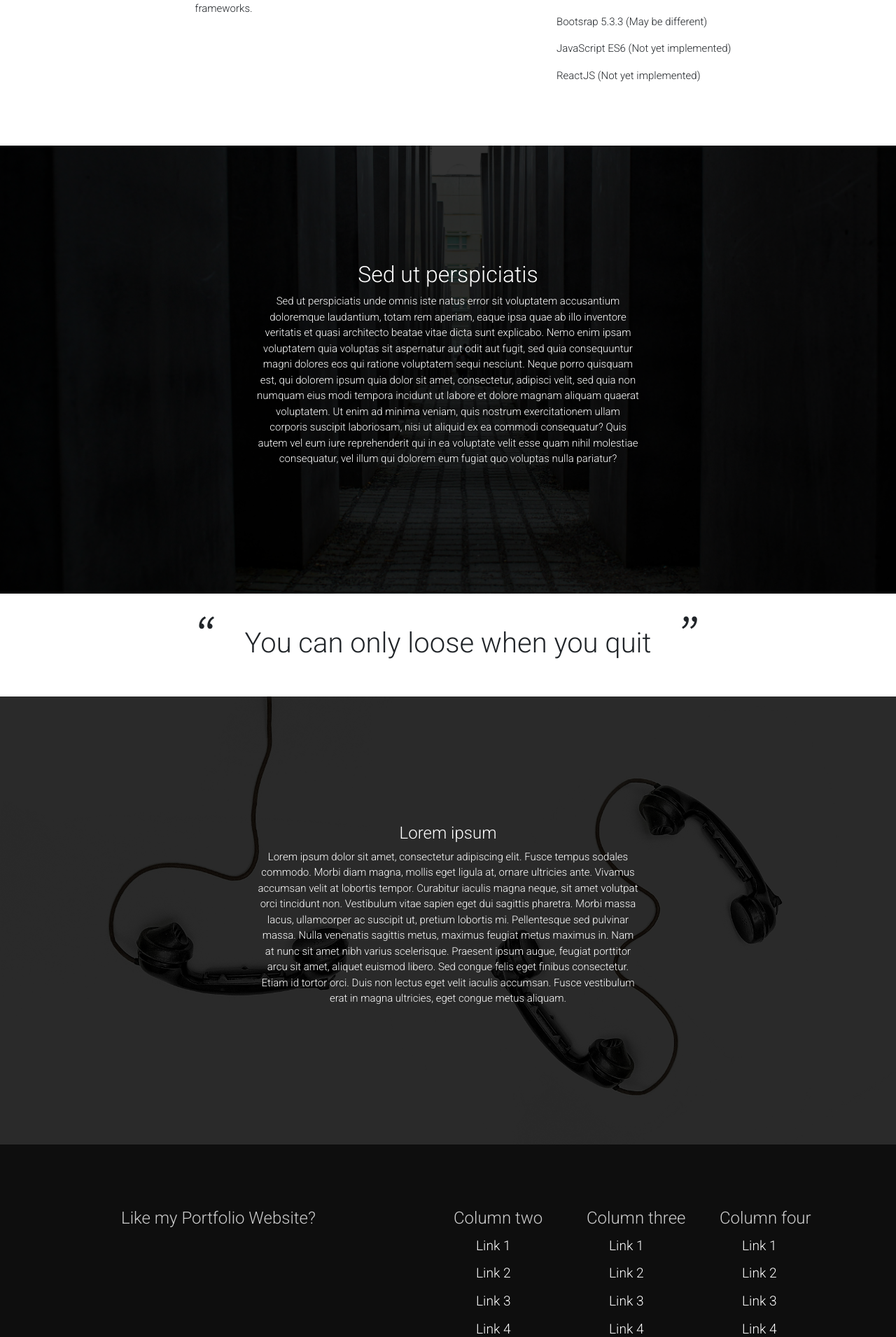
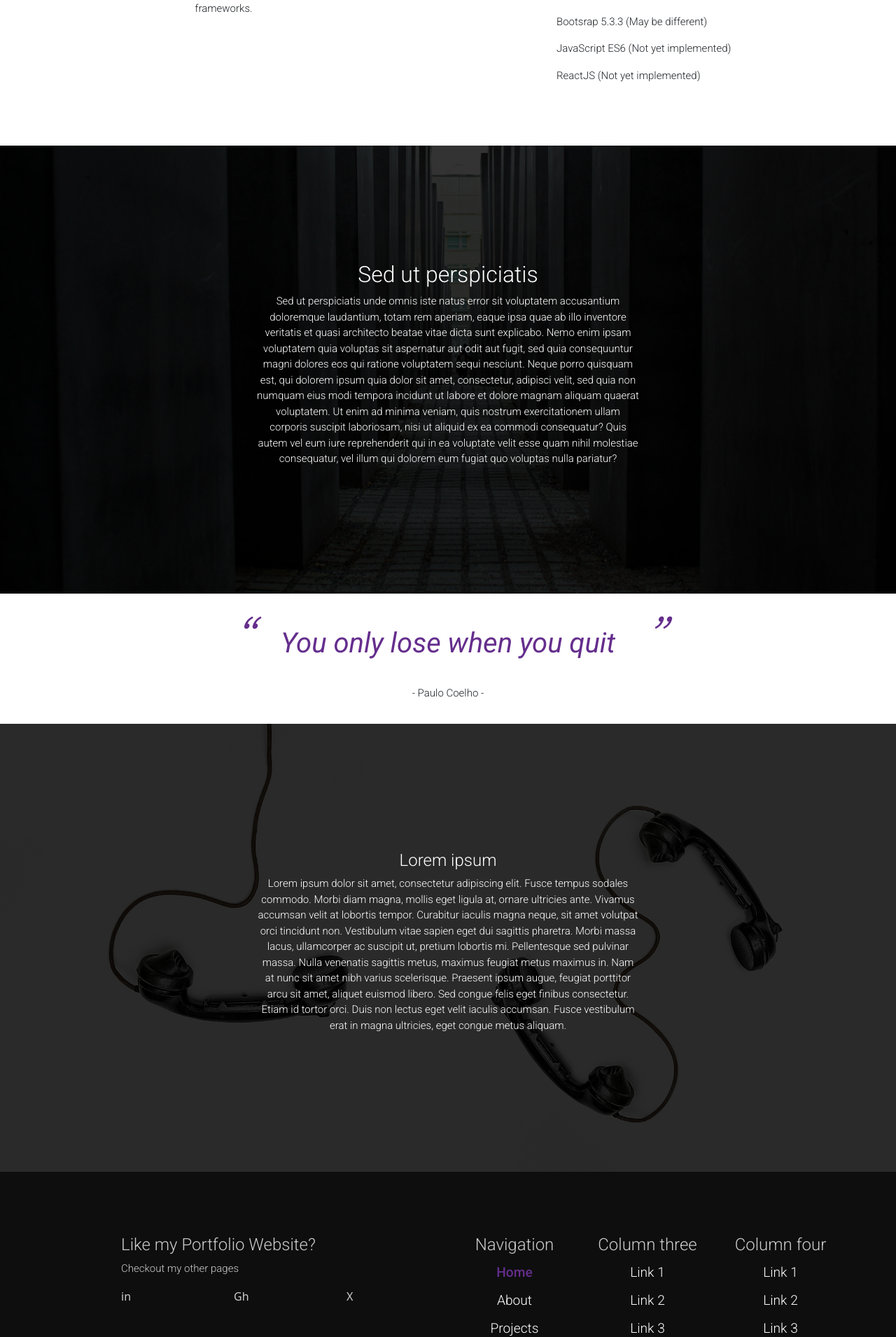
Before and after one commit to Hardanto/mkario, a PHP site: page /home in a window 1280 px wide. Shown: the part 1170-3080 px from the top of the page at 70% size. Run offline with PHP 8.4, Linux system fonts and the light colour scheme.

Commit message:
Styling header and footer navigation link

```diff
--- a/frontend/includes/footer.php
+++ b/frontend/includes/footer.php
@@ -1,3 +1,7 @@
+<?php
+$url = explode('/', $_SERVER['REQUEST_URI'])[1];
+
+?>
 <div class='footer-container'>
 	<div class='container'>
 		<div class="row">
@@ -11,11 +15,33 @@
 			</div>
 			<div class="col-12 col-lg-5 py-4 px-2">
 				<h4 class="fw-light">Like my Portfolio Website?</h4>
-
+				<div class="row">
+					<div class="col-12"><p>Checkout my other pages</p></div>
+					<div class="col">in</div>
+					<div class="col">Gh</div>
+					<div class="col">X</div>
+				</div>
 			</div>
 			<div class="col-6 col-lg-2 py-4 px-2">
-				<h4 class="fw-light">Column two</h4>
-				<ul class="footer-menus">
+				<h4 class="fw-light text-center">Navigation</h4>
+				<ul class="footer-menus text-center p-0">
+					<li>
+						<a class="active" href="#">Home</a>
+					</li>
+					<li>
+						<a href="#">About</a>
+					</li>
+					<li>
+						<a href="#">Projects</a>
+					</li>
+					<li>
+						<a href="#">Contact</a>
+					</li>
+				</ul>
+			</div>
+			<div class="col-6 col-lg-2 py-4 px-2">
+				<h4 class="fw-light text-center">Column three</h4>
+				<ul class="footer-menus text-center p-0">
 					<li>
 						<a href="#">Link 1</a>
 					</li>
@@ -31,25 +57,8 @@
 				</ul>
 			</div>
 			<div class="col-6 col-lg-2 py-4 px-2">
-				<h4 class="fw-light">Column three</h4>
-				<ul class="footer-menus">
-					<li>
-						<a href="#">Link 1</a>
-					</li>
-					<li>
-						<a href="#">Link 2</a>
-					</li>
-					<li>
-						<a href="#">Link 3</a>
-					</li>
-					<li>
-						<a href="#">Link 4</a>
-					</li>
-				</ul>
-			</div>
-			<div class="col-6 col-lg-2 py-4 px-2">
-				<h4 class="fw-light">Column four</h4>
-				<ul class="footer-menus">
+				<h4 class="fw-light text-center">Column four</h4>
+				<ul class="footer-menus text-center p-0">
 					<li>
 						<a href="#">Link 1</a>
 					</li>
--- a/frontend/includes/header.php
+++ b/frontend/includes/header.php
@@ -1,11 +1,8 @@
-<!-- <script>
-	console.log(`The header javascript works!`);
-	var projects = document.querySelector('.projectsLink');
-	console.log(projects);
-	// projects.addEventListener('click', function(e){
-	// 	console.log("You clicked the link");
-	// }, false);
-</script> -->
+<?php
+$page = explode('/', $_SERVER['REQUEST_URI'])[1];
+$projects = array('projects','login', 'modal', 'formfields', 'mediafiles');
+echo in_array($page, $projects);
+?>
 <nav>
 	<div class='container primary-header-container text-center'>
 		<div class='row'>
@@ -30,19 +27,19 @@
 				<div class='spacer'>
 					<ul class='nav'>
 						<li class='nav-item'>
-							<a class='nav-link' href='home'>Home</a>
+							<a class='nav-link <?php if($page == "home") echo "active" ?>' href='home'>Home</a>
 						</li>
 						<li class='nav-item'>
-							<a class='nav-link' href='about'>About</a>
+							<a class='nav-link <?php if($page == "about") echo "active" ?>' href='about'>About</a>
 						</li>
 						<li class='nav-item'>
-							<a class='nav-link dropdown-toggle projectsLink' href='#' role='button' data-bs-toggle='dropdown' aria-expanded='false'>Projects</a>
+							<a class='nav-link <?php if(is_bool(array_search($page, $projects))) echo "active" ?> dropdown-toggle projectsLink' href='#' role='button' data-bs-toggle='dropdown' aria-expanded='false'>Projects</a>
 							<ul class='dropdown-menu'>
-								<li><a class='dropdown-item' href="projects">List All Projects</a></li>
-								<li><a class='dropdown-item' href="login">Login</a></li>
-								<li><a class='dropdown-item' href="modal">Modal</a></li>
-								<li><a class='dropdown-item' href="formfields">Forms</a></li>
-								<li><a class='dropdown-item' href="mediafiles">Media Files</a></li>
+								<li><a class='dropdown-item <?php if($page == "projects") echo "active" ?>' href="projects">List All Projects</a></li>
+								<li><a class='dropdown-item <?php if($page == "login") echo "active" ?>' href="login">Login</a></li>
+								<li><a class='dropdown-item <?php if($page == "modal") echo "active" ?>' href="modal">Modal</a></li>
+								<li><a class='dropdown-item <?php if($page == "formfields") echo "active" ?>' href="formfields">Forms</a></li>
+								<li><a class='dropdown-item <?php if($page == "mediafiles") echo "active" ?>' href="mediafiles">Media Files</a></li>
 								<!-- <li><a class='dropdown-item' href="#">Bisszip</a></li> -->
 								<!-- <li><a class='dropdown-item' href="#">Presence</a></li> -->
 								<!-- <li><a class='dropdown-item' href="#">MERN Project</a></li> -->
@@ -50,7 +47,7 @@
 							</ul>
 						</li>
 						<li class='nav-item'>
-							<a class='nav-link' href='contact'>Contact</a>
+							<a class='nav-link <?php if($page == "contact") echo "active" ?>' href='contact'>Contact</a>
 						</li>
 					</ul>
 				</div>
@@ -65,19 +62,19 @@
 				<div class='mobile-hidden'>
 					<ul class='nav'>
 						<li class='nav-item'>
-							<a class='nav-link' href='home'>Home</a>
+							<a class='nav-link <?php if($page == "home") echo "active" ?>' href='home'>Home</a>
 						</li>
 						<li class='nav-item'>
-							<a class='nav-link' href='about'>About</a>
+							<a class='nav-link <?php if($page == "about") echo "active" ?>' href='about'>About</a>
 						</li>
 						<li class='nav-item'>
-							<a class='nav-link dropdown-toggle projectsLink' href='#' role='button' data-bs-toggle='dropdown' aria-expanded='false'>Projects</a>
+							<a class='nav-link <?php if(in_array($page, $projects)) echo "active" ?> dropdown-toggle projectsLink' href='#' role='button' data-bs-toggle='dropdown' aria-expanded='false'>Projects</a>
 							<ul class='dropdown-menu'>
-								<li><a class='dropdown-item' href="projects">List All Projects</a></li>
-								<li><a class='dropdown-item' href="login">Login</a></li>
-								<li><a class='dropdown-item' href="modal">Modal</a></li>
-								<li><a class='dropdown-item' href="formfields">Forms</a></li>
-								<li><a class='dropdown-item' href="mediafiles">Media Files</a></li>
+								<li><a class='dropdown-item <?php if($page == "projects") echo "active" ?>' href="projects">List All Projects</a></li>
+								<li><a class='dropdown-item <?php if($page == "login") echo "active" ?>' href="login">Login</a></li>
+								<li><a class='dropdown-item <?php if($page == "modal") echo "active" ?>' href="modal">Modal</a></li>
+								<li><a class='dropdown-item <?php if($page == "formfields") echo "active" ?>' href="formfields">Forms</a></li>
+								<li><a class='dropdown-item <?php if($page == "mediafiles") echo "active" ?>' href="mediafiles">Media Files</a></li>
 								<!-- <li><a class='dropdown-item' href="#">Bisszip</a></li> -->
 								<!-- <li><a class='dropdown-item' href="#">Presence</a></li> -->
 								<!-- <li><a class='dropdown-item' href="#">MERN Project</a></li> -->
@@ -85,7 +82,7 @@
 							</ul>
 						</li>
 						<li class='nav-item'>
-							<a class='nav-link' href='contact'>Contact</a>
+							<a class='nav-link <?php if($page == "contact") echo "active" ?>' href='contact'>Contact</a>
 						</li>
 					</ul>
 				</div>
--- a/frontend/landing.php
+++ b/frontend/landing.php
@@ -111,7 +111,7 @@ $test = new \Required\DatabasePreparations();
 						<div class='col-12 col-lg-6'>
 							<div class='article-vcentered-container text-center'>
 								<article>
-									<h1 class='fw-light'>Welcome to my Portfolio</h1>
+									<h1 class='fw-light landing-welcome'>Welcome to my <span>P</span>ortfolio</h1>
 									<p class="lead">
 										This is build from scratch with different types of programming languages, libraries and frameworks. Get to know my projects, my skills and myself just by surfing through my website. You might even see changes happening, while I regularly update this website.
 									</p>
@@ -206,7 +206,8 @@ $test = new \Required\DatabasePreparations();
 				<div class='container container-four'>
 					<div class="row py-3">
 						<div class="col">
-							<h1 class="fw-light text-center m-0 bg-quote"><span>&ldquo;</span> You can only loose when you quit <span>&rdquo;</span></h1>
+							<h1 class="text-center m-0 bg-quote"><span>&ldquo;</span> You only lose when you quit <span>&rdquo;</span></h1>
+							<p class="text-center mt-0">- Paulo Coelho -</p>
 						</div>
 					</div>
 				</div>
--- a/frontend/styling/css/footer.css
+++ b/frontend/styling/css/footer.css
@@ -1,16 +1,17 @@
 footer {
 	/** maybe some styling? **/
-	margin:auto;
+	margin:	auto;
 }
 
 div.footer-container {
 	padding:				25px 0;
 	background-color:		#0E0E0E;
+	color:					#CCC;
 	/* border-top:				1px solid #CCC; */
 }
 
 div.footer-container h4 {
-	color:#ccc;
+	color:	#CCC;
 }
 
 div.footer-container ul.footer-menus {
--- /dev/null
+++ b/frontend/styling/css/links.css
@@ -0,0 +1,20 @@
+a {
+	color:		#fff !important;
+}
+
+a.active:not(.nav-link) {
+    color: rgb(101, 46, 141) !important;
+    box-shadow: none;
+    background-color: unset;
+    border-radius: 0%;
+}
+
+a.active {
+    font-weight: 500;
+    box-shadow: 0 4px 20px #411163;
+    background-color: #560293;
+    border-radius: 10%;
+}
+
+a.navi-link.active {
+}
--- a/frontend/styling/css/style.css
+++ b/frontend/styling/css/style.css
@@ -3,6 +3,7 @@
 @import "forms.css";
 @import "header.css";
 @import "images.css";
+@import "links.css";
 @import "typography.css";
 
 /* body {
@@ -57,9 +58,9 @@ body.landing-page .image-container-one {
 	background: #EEE url("../../img/landing/background.jpg") no-repeat fixed center/cover;
 }
 
-body.landing-page .image-container-two {
+/* body.landing-page .image-container-two {
 	background-color: #FFF;
-}
+} */
 
 body.landing-page .image-container-three {
 	position: relative;
@@ -67,9 +68,9 @@ body.landing-page .image-container-three {
 	background: #EEE url("../../img/landing/background2.jpg") no-repeat fixed center/cover;
 }
 
-body.landing-page .image-container-four {
+/* body.landing-page .image-container-four {
 
-}
+} */
 
 body.landing-page .image-container-five {
 	position: relative;
--- a/frontend/styling/css/typography.css
+++ b/frontend/styling/css/typography.css
@@ -11,14 +11,21 @@ p {
 	font-size:		15px;
 }
 
-a {
-	color:		#fff !important;
+.landing-welcome span {
+	color: rgb(101, 46, 141);
+	font-weight: 400;
+}
+
+.bg-quote {
+	font-weight: 400;
+	font-style: italic;
+	color: rgb(101, 46, 141);
 }
 
 .bg-quote span {
+	font-family: catamaran;
 	font-size: 6rem;
 	vertical-align: middle;
 	margin: 0 2rem;
-	font-family: catamaran;
 	font-weight: 100;
 }
```
